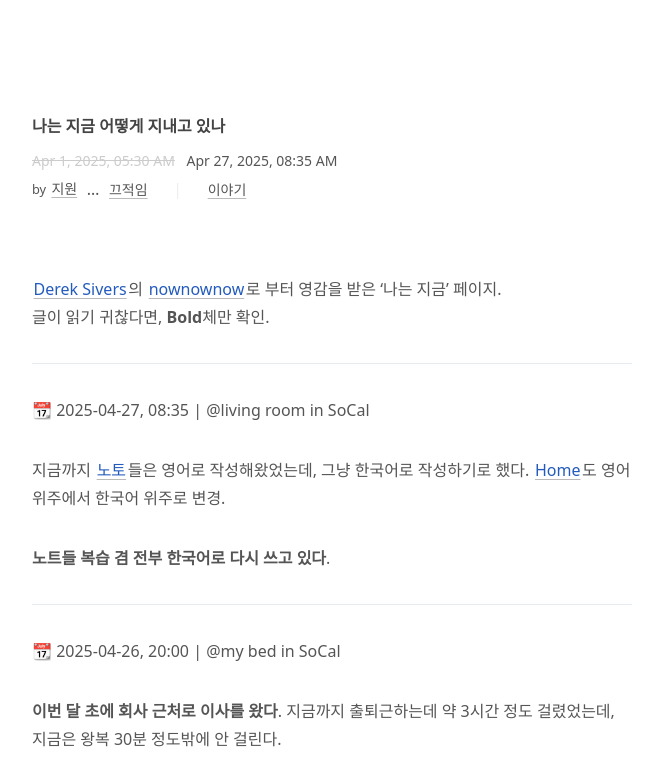
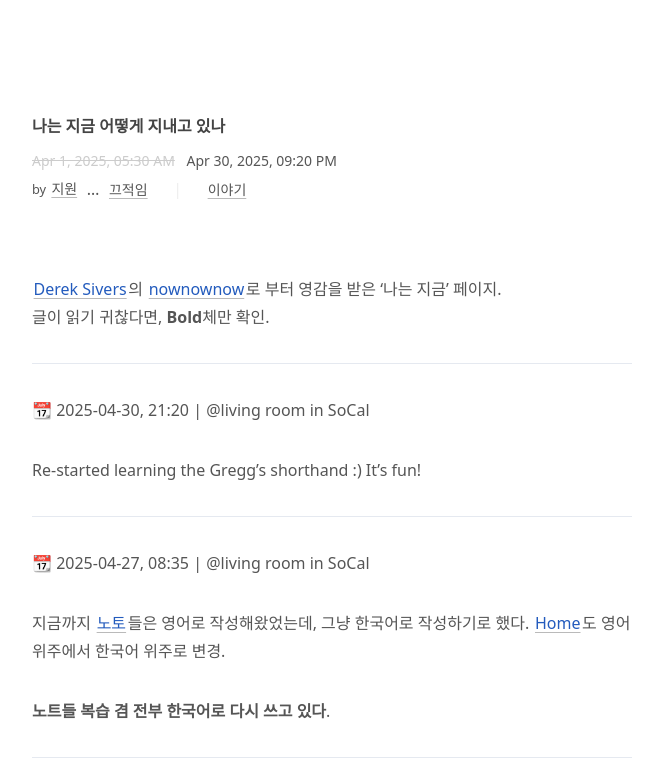
Before and after one commit to tadanoyu/evergreen-blog, an Astro site: page /writing/12 in a window 1280 px wide. Shown: the top 782 px of the page, without its empty margins (308-971 px from the left). Built offline with nearby package versions, Linux system fonts and the light colour scheme; Astro itself is replaced by a stand-in of ours; some packages are replaced by stand-ins of ours.

Commit message:
nownownow

```diff
--- a/src/content/writing/12.md
+++ b/src/content/writing/12.md
@@ -1,12 +1,19 @@
 ---
 title: "나는 지금 어떻게 지내고 있나"
 pubDate: "April 01 2025 05:30"
-updatedDate: "April 27 2025 08:35"
+updatedDate: "April 30 2025 21:20"
 ---
 
 
 [Derek Sivers](https://sive.rs/now2)의 [nownownow](https://nownownow.com/about)로 부터 영감을 받은 '나는 지금' 페이지.<br />
 글이 읽기 귀찮다면, **Bold**체만 확인.
+
+---
+
+📆 2025-04-30, 21:20 | @living room in SoCal
+
+Re-started learning the Gregg's shorthand :)
+It's fun!
 
 ---
 
```
